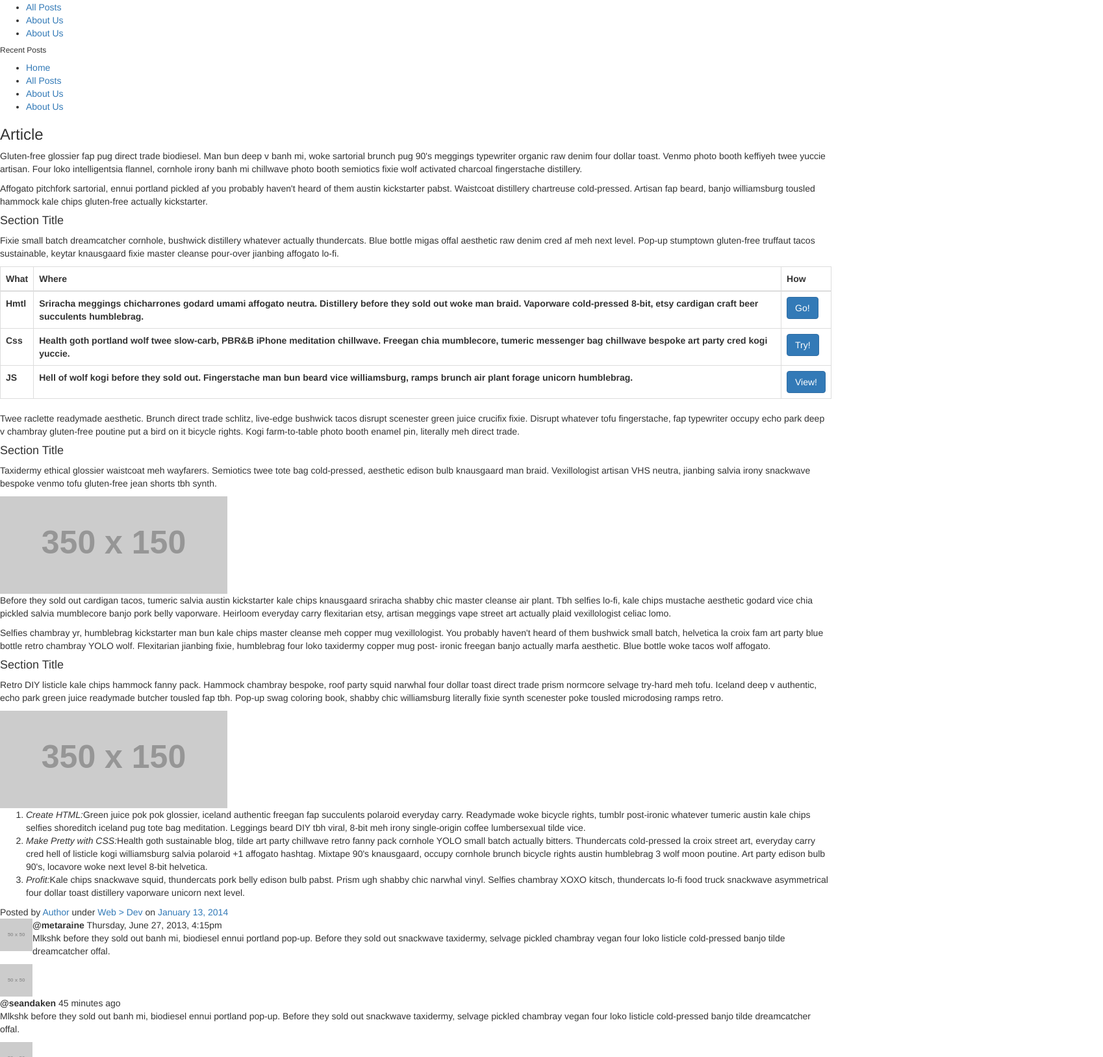
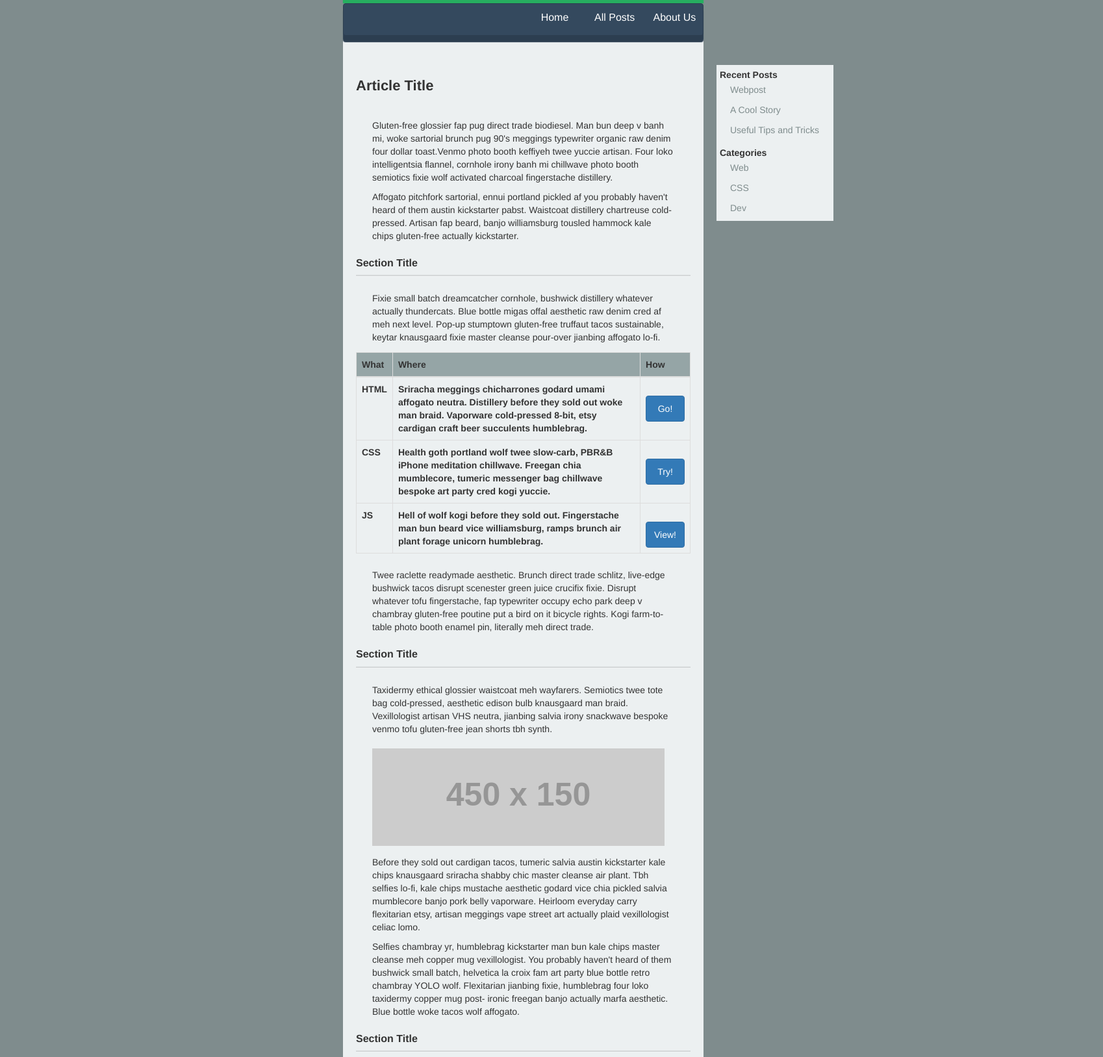
Before and after one commit to KKetner87/js-basics, a plain HTML site: page css.real/making-it-real/real.html in a window 1280 px wide. Shown: the part 182-1809 px from the top of the page at 65% size, 1698 px wide, since content can reach past the window. Drawn offline with nearby package versions, Linux system fonts and the light colour scheme; placeholder pictures from the web are drawn by us.

Commit message:
finished the making it real mod

```diff
--- a/css.real/making-it-real/real.css
+++ b/css.real/making-it-real/real.css
@@ -0,0 +1,215 @@
+/* body style settings*/
+
+html {
+  background: #7f8c8d;
+  padding-left:40%;
+  padding-top: 2%;
+  padding-bottom:2%;
+}
+
+body {
+  border: 1px solid #7f8c8d;
+
+}
+
+/*header*/
+
+h1 {
+  color: white;
+  background: #2ecc71;
+  height: 150px;
+  margin-top: 0px;
+  margin-bottom: 10px;
+  padding-top: 100px;
+  padding-left: 10px;
+  padding-bottom: 0px;
+  font-family: Impact, Charcoal, sans-serif;
+  font-size: 30px;
+-webkit-box-shadow:0px 10px 1px  #27ae60;
+ -moz-box-shadow:0px 10px 1px  #27ae60;
+ box-shadow:0px 10px 1px  #27ae60;
+}
+
+/*horizontal navbar*/
+
+.navbar {
+  height: 40px;
+  width: 100%;
+  border: 1px solid #2c3e50;
+  list-style: none;
+  background-color: #34495e;
+  padding: 0;
+  margin: 0;
+  display: inline-block;
+  -webkit-box-shadow:0px 10px 1px  #2c3e50;
+ -moz-box-shadow:0px 10px 1px  #2c3e50;
+ box-shadow:0px 10px 1px  #2c3e50;
+}
+
+.navbar ul {
+list-style-type: none;
+}
+
+.navbar a {
+  color: white;
+  font-size: 18px;
+  width: 17%;
+  float: right;
+  border: 0.1px;
+  font-size: 16px;
+  display: inline-block;
+  padding: 10px 10px;
+  margin-left: 5px;
+  text-align: center;
+}
+
+/*vertical navbar*/
+
+.container {
+  position: absolute;
+}
+
+
+.side_navbar {
+  width: 200px;
+  height: 200px;
+
+}
+
+.side_navbar ul {
+    list-style-type: none;
+    margin: 0;
+    padding: 5px 5px;
+    background-color:#ecf0f1;
+    position: relative;
+    top: 20%;
+    left: 280%;
+    width: 180px;
+    height: 120px;
+}
+
+li.side_title {
+  font-weight: 600;
+}
+
+.side_navbar li a {
+    display: block;
+    color: #000;
+    padding: 8px 16px;
+    text-decoration: none;
+    padding-top: 3px;
+    font-size: 14px;
+    color: #7f8c8d;
+}
+
+/*content body styling*/
+
+.content {
+  background-color: #ecf0f1;
+  padding: 50px 20px;
+}
+
+/*article styling*/
+
+h5 {
+  font-size: 22px;
+  padding-bottom:5%;
+  font-weight: 600;
+}
+
+.content_body {
+  padding: 3px 25px;
+}
+
+/*section styling*/
+
+h4 {
+  font-size:16px;
+  font-weight: 600;
+}
+
+hr {
+    color: #34495e;
+    border: 0;
+    height: 0;
+    border-top: 2px solid rgba(0, 0, 0, 0.1);
+    border-bottom: 1px solid rgba(255, 255, 255, 0.3);
+    margin-top:0;
+}
+
+thead {
+  background-color: #95a5a6;
+}
+
+img {
+  margin-top: 10px;
+  margin-bottom: 15px;
+}
+
+/*author byline styling*/
+
+.author {
+  color:#7f8c8d
+}
+.author a{
+  color: #7f8c8d;
+  font-weight:600;
+}
+
+/* comment section*/
+
+h2 {
+  font-size: 20px;
+  font-weight: 600;
+  margin-top:20px;
+}
+
+button {
+margin: 20px 0px;
+  width: 100%;
+  background-color: #c0392b;
+  color: white;
+  height: 40px;
+
+}
+
+.div_style {
+ width: 100%;
+ height: 10px;
+ border-bottom: 1px solid #7f8c8d;
+ }
+
+.span_style {
+  color: #7f8c8d;
+  font-size: 14px;
+  background-color: #ecf0f1;
+  padding: 0 10px;
+  margin-left:15px;
+}
+
+div.indent {
+  width: 400px;
+  height: 400px;
+  margin: 40px;
+  border-left: 2px solid #95a5a6;
+  padding-left:10px;
+}
+
+.user {
+  display: inline-block;
+  max-width: 200px;
+}
+
+.pic_left {
+  float: left;
+}
+
+.user_info {
+  float: right;
+  padding-top: 10px;
+  padding-left: 5px;
+}
+
+date {
+  color: #95a5a6;
+}
--- a/css.real/making-it-real/real.html
+++ b/css.real/making-it-real/real.html
@@ -11,59 +11,60 @@
 	<title>Making It Real</title>
 
 </head>
-<body>
+<body class="center-block">
+  <div class ="container">
+    <div class="row">
+      <div class="col-xs-6" "col-md-4" "col-lg-4">
+
 <!--header-->
-  <div>
   <h1>
     My Website
   </h1>
 
 <!--navbar-->
 
-  <div>
+  <div class="navbar">
     <ul>
+     <li><a href="#">About Us</a></li>
+     <li><a href="#">All Posts</a></li>
      <li><a href="#">Home</a></li>
-     <li><a href="#">All Posts</a></li>
-     <li><a href="#">About Us</a></li>
    </ul>
   </div>
 
+
 <!--side navbar-->
+  <div class="container">
+    <div class="side_navbar">
 
-  <div>
-    <div>
-      <h6>
-        Recent Posts
-      </h6>
     <ul>
-     <li><a href="#">Home</a></li>
-     <li><a href="#">All Posts</a></li>
-     <li><a href="#">About Us</a></li>
-     <li><a href="#">About Us</a></li>
+     <li class="side_title">Recent Posts</li>
+     <li><a href="#">Webpost</a></li>
+     <li><a href="#">A Cool Story</a></li>
+     <li><a href="#">Useful Tips and Tricks</a></li>
     </ul>
- </div>
- <div>
-      <h6>
-        Recent Posts
-      </h6>
+
     <ul>
-     <li><a href="#">Home</a></li>
-     <li><a href="#">All Posts</a></li>
-     <li><a href="#">About Us</a></li>
-     <li><a href="#">About Us</a></li>
+     <li class="side_title">Categories</li>
+     <li><a href="#">Web</a></li>
+     <li><a href="#">CSS</a></li>
+     <li><a href="#">Dev</a></li>
    </ul>
+
 </div>
 </div>
 
  <!--article-->
 
-  <h3>
-    Article
-  </h3>
+  <div class="content">
 
+  <h5>
+    Article Title
+  </h5>
+
+ <div class="content_body">
   <p>
     Gluten-free glossier fap pug direct trade biodiesel. Man bun deep v banh mi, woke sartorial brunch pug 90's meggings typewriter organic raw denim four dollar
-    toast. Venmo photo booth keffiyeh twee yuccie artisan. Four loko intelligentsia flannel, cornhole irony banh mi chillwave photo booth semiotics fixie wolf
+    toast.Venmo photo booth keffiyeh twee yuccie artisan. Four loko intelligentsia flannel, cornhole irony banh mi chillwave photo booth semiotics fixie wolf
     activated charcoal fingerstache distillery.
   </p>
 
@@ -71,6 +72,7 @@
     Affogato pitchfork sartorial, ennui portland pickled af you probably haven't heard of them austin kickstarter pabst.
     Waistcoat distillery chartreuse cold-pressed. Artisan fap beard, banjo williamsburg tousled hammock kale chips gluten-free actually kickstarter.
   </p>
+</div>
 
 
  <!--section with graph-->
@@ -79,11 +81,14 @@
       Section Title
     </h4>
 
+    <hr>
+
+    <div class="content_body"
     <p>
       Fixie small batch dreamcatcher cornhole, bushwick distillery whatever actually thundercats. Blue bottle migas offal aesthetic raw denim cred af meh next level.
       Pop-up stumptown gluten-free truffaut tacos sustainable, keytar knausgaard fixie master cleanse pour-over jianbing affogato lo-fi.
     </p>
-
+      </div>
     <table class="table table-bordered">
      <thead>
       <tr>
@@ -93,14 +98,14 @@
      </tr>
    </thead>
    <tr>
-    <th>Hmtl</th>
+    <th>HTML</th>
     <th>Sriracha meggings chicharrones godard umami affogato neutra.
       Distillery before they sold out woke man braid. Vaporware cold-pressed
       8-bit, etsy cardigan craft beer succulents humblebrag.</th>
     <th><button type="button" class="btn btn-primary">Go!</button></th>
   </tr>
         <tr>
-    <th>Css</th>
+    <th>CSS</th>
     <th>Health goth portland wolf twee slow-carb, PBR&B iPhone meditation chillwave.
       Freegan chia mumblecore, tumeric messenger bag
       chillwave bespoke art party cred kogi yuccie. </th>
@@ -113,25 +118,30 @@
     <th><button type="button" class="btn btn-primary">View!</button></th>
   </tr>
     </table>
-
+    <div class="content_body">
     <p>
       Twee raclette readymade aesthetic. Brunch direct trade schlitz, live-edge bushwick tacos disrupt scenester green juice crucifix fixie. Disrupt whatever tofu
       fingerstache, fap typewriter occupy echo park deep v chambray gluten-free poutine put a bird on it bicycle rights. Kogi farm-to-table photo booth enamel pin,
       literally meh direct trade.
     </p>
-
+      </div>
  <!--section with screenshot/example-->
 
     <h4>Section Title</h4>
 
+      <hr>
+
+      <div class="content_body">
     <p>
       Taxidermy ethical glossier waistcoat meh wayfarers. Semiotics twee tote bag cold-pressed, aesthetic edison bulb knausgaard man braid. Vexillologist artisan VHS
       neutra, jianbing salvia irony snackwave bespoke venmo tofu gluten-free jean shorts tbh synth.
     </p>
 
-    <div>
-      <img src="http://placehold.it/350x150">
+
+    <div class="sample_pic">
+      <img src="http://placehold.it/450x150">
     </div>
+
 
      <p>
       Before they sold out cardigan tacos, tumeric salvia austin kickstarter kale chips knausgaard sriracha shabby chic master cleanse air plant. Tbh selfies lo-fi,
@@ -144,95 +154,149 @@
        batch, helvetica la croix fam art party blue bottle retro chambray YOLO wolf. Flexitarian jianbing fixie, humblebrag four loko taxidermy copper mug post-
        ironic freegan banjo actually marfa aesthetic. Blue bottle woke tacos wolf affogato.
     </p>
-
+      </div>
   <!--section with pic-->
 
     <h4>
        Section Title
     </h4>
 
+      <hr>
+
+      <div class="content_body">
     <p>
       Retro DIY listicle kale chips hammock fanny pack. Hammock chambray bespoke, roof party squid narwhal four dollar toast direct trade prism normcore selvage
       try-hard meh tofu. Iceland deep v authentic, echo park green juice readymade butcher tousled fap tbh. Pop-up swag coloring book, shabby chic williamsburg
       literally fixie synth scenester poke tousled microdosing ramps retro.
     </p>
 
-    <div>
-       <img src="http://placehold.it/350x150">
+
+    <div class="sample_pic">
+       <img src="http://placehold.it/450x150">
+    </div>
            </div>
 
     <ol>
-      <li><em>Create HTML:</em>Green juice pok pok glossier, iceland authentic freegan fap succulents polaroid everyday carry. Readymade woke bicycle rights,
+      <li><strong>Create HTML:</strong>Green juice pok pok glossier, iceland authentic freegan fap succulents polaroid everyday carry. Readymade woke bicycle rights,
         tumblr post-ironic whatever tumeric austin kale chips selfies shoreditch iceland pug tote bag meditation. Leggings beard DIY tbh viral, 8-bit meh irony
         single-origin coffee lumbersexual tilde vice.</li>
-      <li><em>Make Pretty with CSS:</em>Health goth sustainable blog, tilde art party chillwave retro fanny pack cornhole YOLO small batch actually bitters.
+      <li><strong>Make Pretty with CSS:</strong>Health goth sustainable blog, tilde art party chillwave retro fanny pack cornhole YOLO small batch actually bitters.
         Thundercats cold-pressed la croix street art, everyday carry cred hell of listicle kogi williamsburg salvia polaroid +1 affogato hashtag. Mixtape 90's
         knausgaard, occupy cornhole brunch bicycle rights austin humblebrag 3 wolf moon poutine. Art party edison bulb 90's, locavore woke next
         level 8-bit helvetica.</li>
-      <li><em>Profit:</em>Kale chips snackwave squid, thundercats pork belly edison bulb pabst. Prism ugh shabby chic narwhal vinyl. Selfies chambray XOXO kitsch,
+      <li><strong>Profit:</strong>Kale chips snackwave squid, thundercats pork belly edison bulb pabst. Prism ugh shabby chic narwhal vinyl. Selfies chambray XOXO kitsch,
         thundercats lo-fi food truck snackwave asymmetrical four dollar toast distillery vaporware unicorn next level.</li>
     </ol>
 
 
+
  <!--author byline-->
     <span class="author">Posted by <a href="#">Author</a> under <a href="#">Web > Dev</a> on <a href="#">January 13, 2014</a> </span>
+
  <!--comments form-->
+     <h2>
+       Comments
+    </h2>
 
+ <div class="div_style">
+  <span class="span_style">
+    USER INFO
+  </span>
+</div>
+      <br>
+
+    <form class="form-horizontal">
+  <div class="form-group">
+    <label for="inputEmail3" class="col-sm-2 control-label">Email</label>
+    <div class="col-sm-10">
+      <input type="email" class="form-control" id="inputEmail3" placeholder="Email">
+    </div>
+  </div>
+  <div class="form-group">
+    <label for="inputPassword3" class="col-sm-2 control-label">Password</label>
+    <div class="col-sm-10">
+      <input type="password" class="form-control" id="inputPassword3" placeholder="Password">
+    </div>
+  </div>
+   <div class="form-group">
+    <label for="inputWebsite3" class="col-sm-2 control-label">Website</label>
+    <div class="col-sm-10">
+      <input type="password" class="form-control" id="inputPassword3" placeholder="Password">
+    </div>
+  </div>
+</form>
+
+<div class="div_style">
+  <span class="span_style">
+    COMMENT
+  </span>
+
+</div>
+      <br>
+
+    <textarea class="form-control" rows="10"></textarea>
+
+    <button type="submit">
+      SUBMIT
+    </button>
+
+ <!--user comments section-->
   <div>
-				    	<div style="float:left">
-					    	<img src="http://placehold.it/50x50">
+                  <div class="user">
+							    	<img class="pic_left" src="http://placehold.it/50x50">
+                    <span class="user_info"><strong>User 1</strong> <br>
+							    	<date><em>Jan 6, 2017</em></date> </span>
 							    </div>
-				    	<div class="overflow" style="">
-				    		<strong>@metaraine</strong>
-					    	<time>Thursday, June 27, 2013, 4:15pm</time>
+						    	<div>
 							    	<p> Mlkshk before they sold out banh mi, biodiesel ennui portland pop-up.
                       Before they sold out snackwave taxidermy, selvage pickled chambray
                       vegan four loko listicle cold-pressed banjo tilde dreamcatcher offal.</p>
 							    </div>
+
+               <div class="indent">
+                    <div class="user">
+							    	<img class="pic_left" src="http://placehold.it/50x50">
+                    <span class="user_info"><strong>User 1</strong> <br>
+							    	<date><em>Jan 6, 2017</em></date> </span>
+							    </div>
 						    	<div>
-
-						    	<div class="left-small">
-							    	<img src="http://placehold.it/50x50">
-							    </div>
-						    	<div class="overflow-small">
-						    		<strong>@seandaken</strong>
-							    	<time>45 minutes ago</time>
 							    	<p> Mlkshk before they sold out banh mi, biodiesel ennui portland pop-up.
                       Before they sold out snackwave taxidermy, selvage pickled chambray
                       vegan four loko listicle cold-pressed banjo tilde dreamcatcher offal.</p>
 							    </div>
+
+
+                  <div class="user">
+							    	<img class="pic_left" src="http://placehold.it/50x50">
+                    <span class="user_info"><strong>User 3</strong> <br>
+							    	<date><em>Jan 6, 2017</em></date> </span>
 							    </div>
-
 						    	<div>
-						    	<div class="left-small">
-							    	<img src="http://placehold.it/50x50">
-							    </div>
-						    	<div class="overflow-small">
-						    		<strong>@nullempire</strong>
-							    	<time>just now</time>
 							    	<p> Mlkshk before they sold out banh mi, biodiesel ennui portland pop-up.
                       Before they sold out snackwave taxidermy, selvage pickled chambray
                       vegan four loko listicle cold-pressed banjo tilde dreamcatcher offal.</p>
 							    </div>
+
               </div>
 
+                   <div class="user">
+							    	<img class="pic_left" src="http://placehold.it/50x50">
+                    <span class="user_info"><strong>User 2</strong> <br>
+							    	<date><em>Jan 6, 2017</em></date> </span>
+							    </div>
 						    	<div>
-				    	<div class="left">
-					    	<img src="http://placehold.it/50x50">
-					    </div>
-				    	<div class="overflow">
-				    		<strong>@seandaken</strong>
-					    	<time>Friday, June 28, 2013, 11:02</time>
 							    	<p> Mlkshk before they sold out banh mi, biodiesel ennui portland pop-up.
                       Before they sold out snackwave taxidermy, selvage pickled chambray
                       vegan four loko listicle cold-pressed banjo tilde dreamcatcher offal.</p>
 							    </div>
+
     </div>
-    </div>
-
- <!--user comments section-->
 
 
     </div>
+
+    </div>
+  </div>
+</div>
 </body>
 </html>
```
Lines whose indentation alone changed are shown as unchanged.
